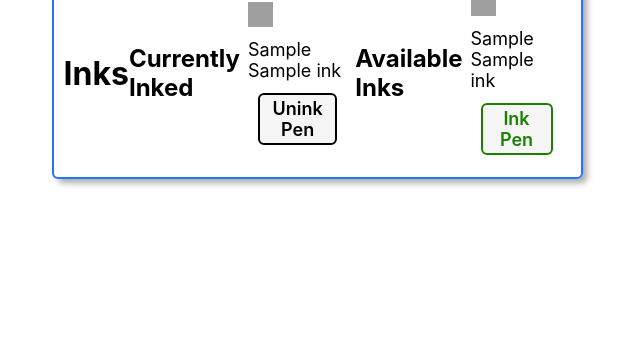
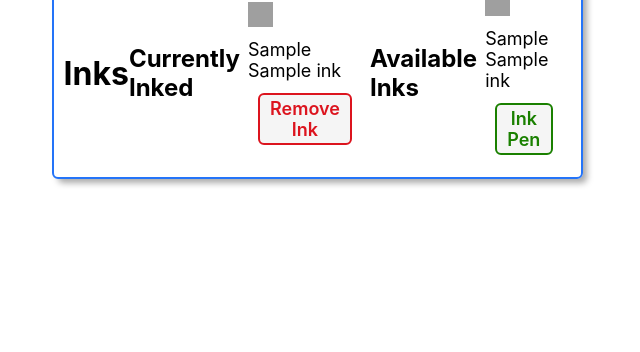
Before and after one commit to ssmlee10/pen-and-paper, a Django app: page /pens/1/ in a window 1280 px wide. Shown: the part 448-800 px from the top of the page, without its empty margins (323-963 px from the left). Run offline with Django 5.2, Linux system fonts and the light colour scheme; a user stored in the database is signed in; tables that the repository leaves empty hold one stand-in row (values such as "Sample post").

Commit message:
add remove ink from pen functionality

```diff
--- a/main_app/templates/pens/detail.html
+++ b/main_app/templates/pens/detail.html
@@ -40,14 +40,14 @@
       <div class="toy-container">
         <div class="color-block" style="background-color: {{ ink.color }}"></div>
         <p>{{ ink.brand }} {{ ink.name }}</p>
-        {% comment %} <form action="{% url 'disassociate-ink' pen.id ink.id %}" method="post"> {% endcomment %}
+        <form action="{% url 'remove-ink' pen.id ink.id %}" method="post">
           {% csrf_token %}
-          <button type="submit" class="btn warning">Unink Pen</button>
+          <button type="submit" class="btn danger">Remove Ink</button>
         </form>
       </div>
     {% endfor %}
   {% else %}
-    <p>No inks currently in this pen.</p>
+    <p>This pen is currently not inked.</p>
   {% endif %}
 </div>
   <h3>Available Inks</h3>
--- a/main_app/urls.py
+++ b/main_app/urls.py
@@ -10,5 +10,6 @@ urlpatterns = [
   path('pens/<int:pk>/update/', views.PenUpdate.as_view(), name='pen-update'),
   path('pens/<int:pk>/delete/', views.PenDelete.as_view(), name='pen-delete'),
   path('pens/<int:pen_id>/associate-ink/<int:ink_id>/', views.associate_ink, name='associate-ink'),
+  path('pens/<int:pen_id>/remove-ink/<int:ink_id>/', views.remove_ink, name='remove-ink'),
   path('accounts/signup/', views.signup, name='signup'),
 ]
--- a/main_app/views.py
+++ b/main_app/views.py
@@ -48,6 +48,10 @@ def associate_ink(request, pen_id, ink_id):
   Pen.objects.get(id=pen_id).inks.add(ink_id)
   return redirect('pen-detail', pen_id=pen_id)
 
+def remove_ink(request, pen_id, ink_id):
+  Pen.objects.get(id=pen_id).inks.remove(ink_id)
+  return redirect('pen-detail', pen_id=pen_id)
+
 def signup(request):
     error_message = ''
     if request.method == 'POST':
```
